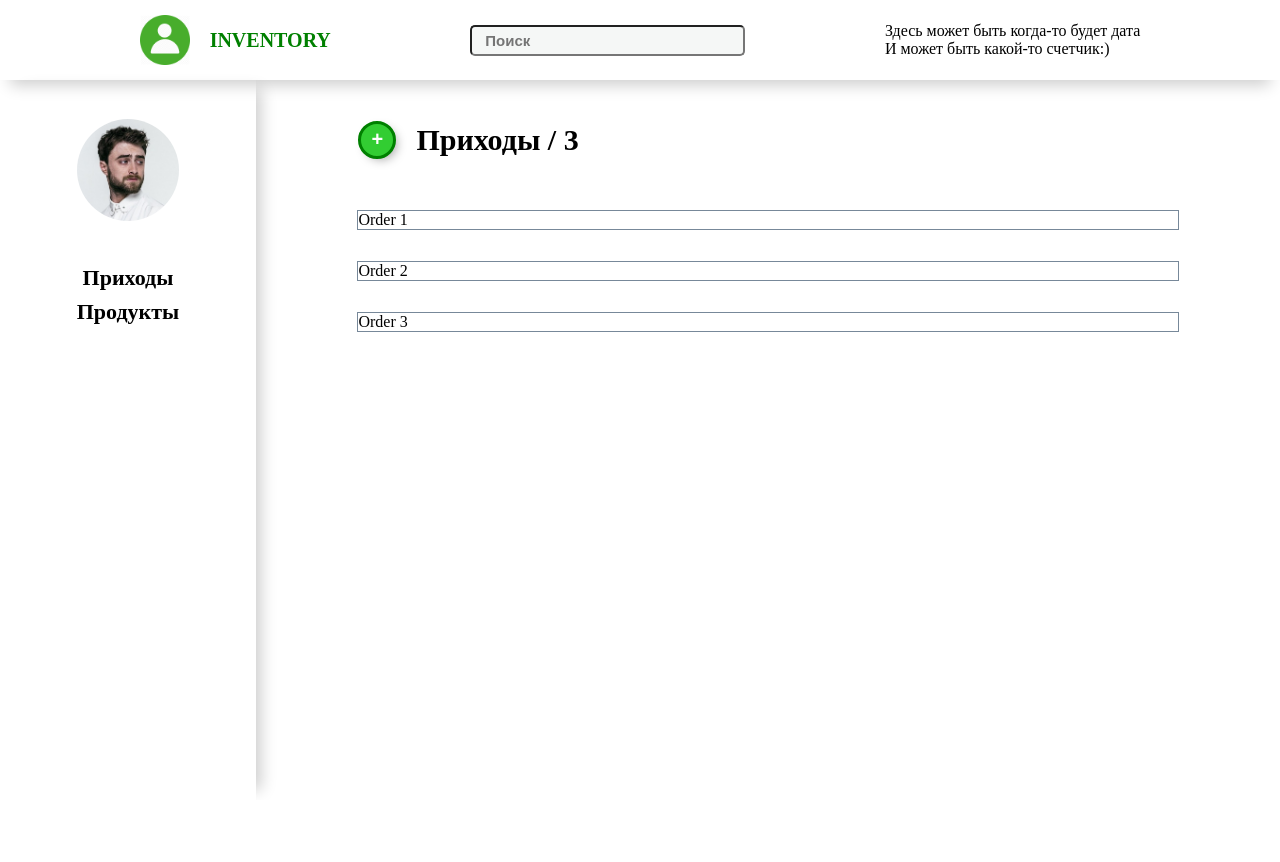
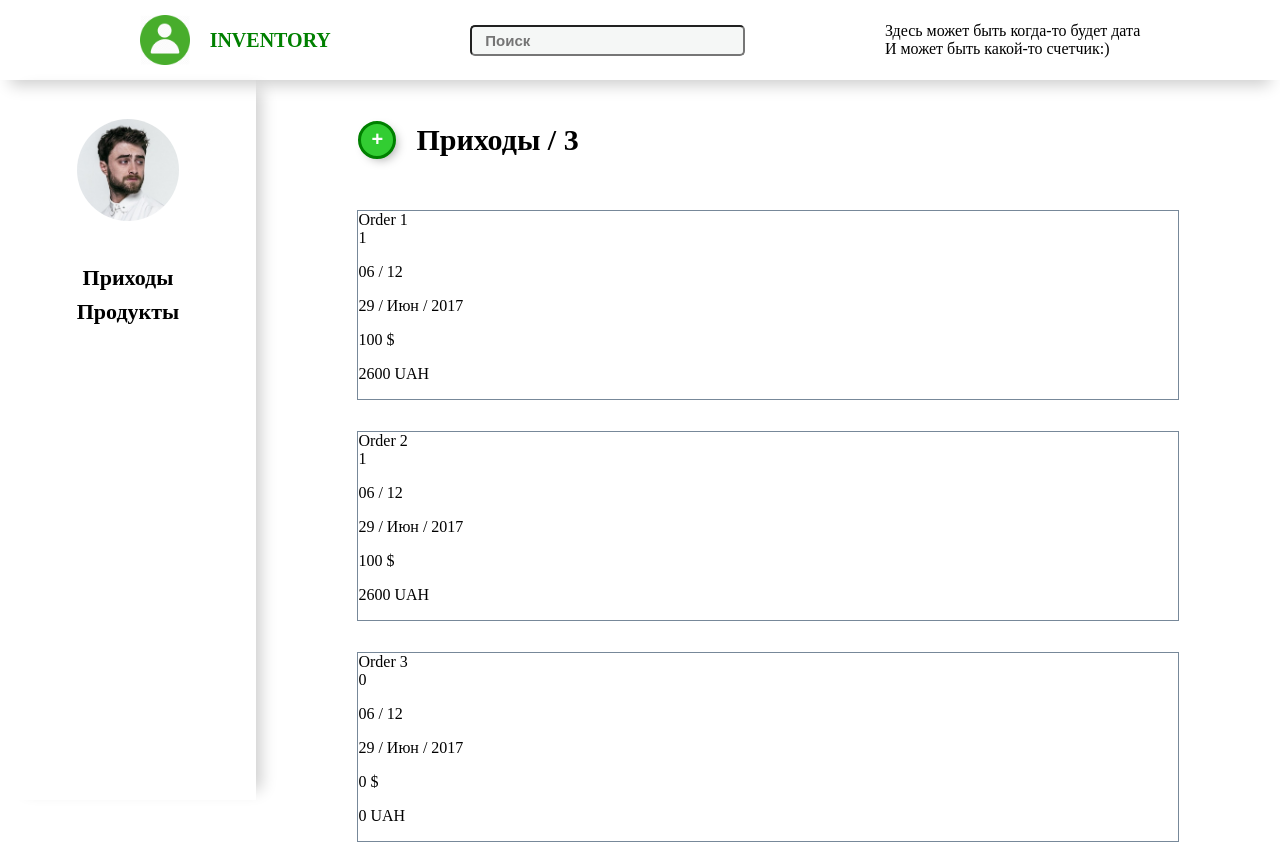
Before and after one commit to maria-dyka/Inventory, a Vue app: page / in a window 1280 px wide. Before the commit the page ends 800 px from the top, so only its background shows below. Built offline with nearby package versions, Linux system fonts and the light colour scheme.

Commit message:
Functions for getting proper data about Order were added.

```diff
--- a/src/App.vue
+++ b/src/App.vue
@@ -19,6 +19,10 @@ export default {
   components: {
     TopMenu,
     NavigationMenu,
+  },
+  beforeCreate() {
+    this.$store.dispatch('getProducts');
+    this.$store.dispatch('getOrders');
   }
 }
 </script>
--- a/src/components/OrderItem.vue
+++ b/src/components/OrderItem.vue
@@ -1,9 +1,15 @@
 <template>
     <div class="order">
-        <div class="title">{{ title }}</div>
-        <div class="products"></div>
-        <div class ="date"></div>
-        <div class="price"></div>
+        <div class="title">{{ order.title }}</div>
+        <div class="products">{{ numberOfProducts }}</div>
+        <div class ="date">
+            <p>{{ properDate.short }}</p>
+            <p>{{ properDate.full }}</p>
+        </div>
+        <div class="price">
+            <p>{{ `${fullPrice.USD} $` }}</p>
+            <p>{{ `${fullPrice.UAH} UAH` }}</p>
+        </div>
         <div class="delete"></div>
     </div>
 </template>
@@ -12,8 +18,43 @@
 export default {
     name: "OrderItem",
     props: {
-        title: String,
-        id: Number
+        order: Object
+    },
+    computed: {
+        properDate () {
+            let date = this.order.date;
+            let months = ['Янв', 'Фев', 'Мар', 'Апр', 'Май', 'Июн', 'Июл', 'Авг', 'Сен', 'Окт', 'Ноя', 'Дек'];
+            let year = date.slice(0, 4);
+            let month = months[date.slice(6, 7) - 1];
+            let day = date.slice(8, 11);
+
+
+
+            return {full: `${day} / ${month} / ${year}`,
+                    short: `${date.slice(5, 7)} / 12`};
+        },
+        productsInOrder () {
+            return this.$store.getters.getProductsInOrder(this.order.id);
+        },
+        numberOfProducts () {
+            return this.productsInOrder.length;
+        },
+        fullPrice () {
+            let uah = 0,
+                usd = 0;
+            this.productsInOrder.forEach( product => {
+                product.price.forEach( p => {
+                    if (p.symbol === 'USD') {
+                        usd += p.value;
+                    }
+                    else if (p.symbol === 'UAH'){
+                        uah += p.value;
+                    }
+                });
+            });
+
+            return {USD: usd, UAH: uah};
+        }
     }
 }
 </script>
--- a/src/store.js
+++ b/src/store.js
@@ -12,8 +12,11 @@ export default new Vuex.Store ({
         filteredProducts: null
     },
     getters: {
-       getAllProducts: (state) => state.products,
-       getFilteredProducts: (state) => state.filteredProducts
+       getAllProducts: state => state.products,
+       getFilteredProducts: state => state.filteredProducts,
+       getProductsInOrder: state => id => {
+           return state.products.filter(product => product.order === id);
+       }
     },
     mutations: {
         set(state, {type, item}){
@@ -33,7 +36,6 @@ export default new Vuex.Store ({
     actions: {
         getOrders ({ commit }){
             // // eslint-disable-next-line no-console
-            // console.log("Qqqqq" )
             axios.get('orders.json')
                 .then(response => {
                     commit('set', {type: 'orders', item: response.data})
--- a/src/views/Orders.vue
+++ b/src/views/Orders.vue
@@ -3,12 +3,10 @@
         <div class="orders-header">
             <button class="orders-add">+</button>
             <span class="orders-amount">{{ `Приходы / ${orders.length}` }}</span>
-            <!--<button @click="getOrders">Get orders</button>-->
         </div>
         <OrderItem v-for="order in orders"
                    :key="order.id"
-                   :title="order.title"
-                   :id="order.id"></OrderItem>
+                   :order="order"></OrderItem>
     </section>
 </template>
 
@@ -16,11 +14,6 @@
 import OrderItem from '../components/OrderItem'
 export default {
     name: "Orders",
-    // data () {
-    //   return {
-    //       orders: this.$store.state.orders
-    //   }
-    // },
     computed: {
       orders () {
           return this.$store.state.orders
@@ -28,9 +21,6 @@ export default {
     },
     components: {
         OrderItem
-    },
-    beforeCreate: function () {
-        this.$store.dispatch('getOrders');
     }
 }
 </script>
--- a/src/views/Products.vue
+++ b/src/views/Products.vue
@@ -24,10 +24,7 @@ export default {
         TypeSelect,
         ProductsList,
         SpecificationSelect
-    },
-    beforeCreate: function () {
-        this.$store.dispatch('getProducts');
-    },
+    }
 }
 </script>
 
```
